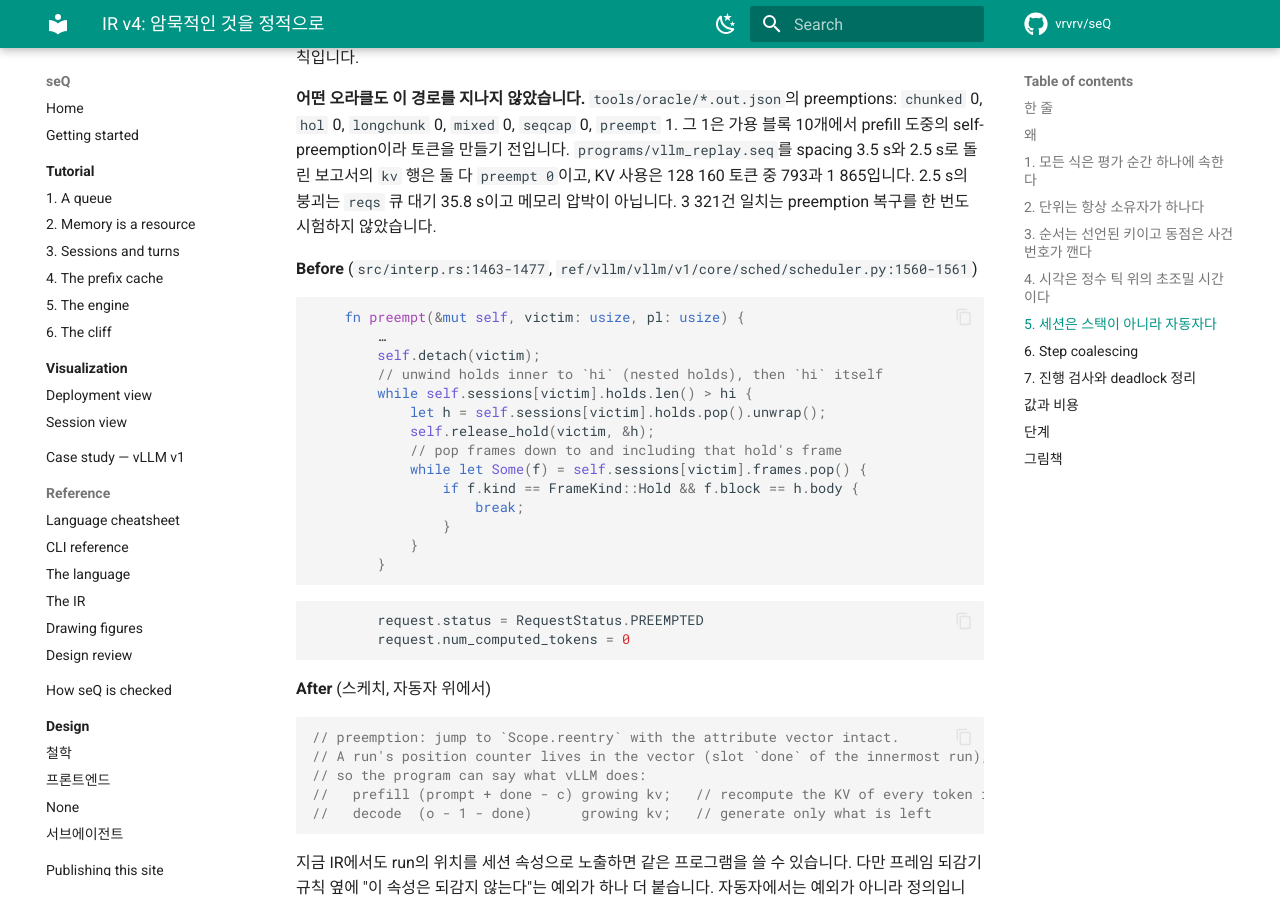
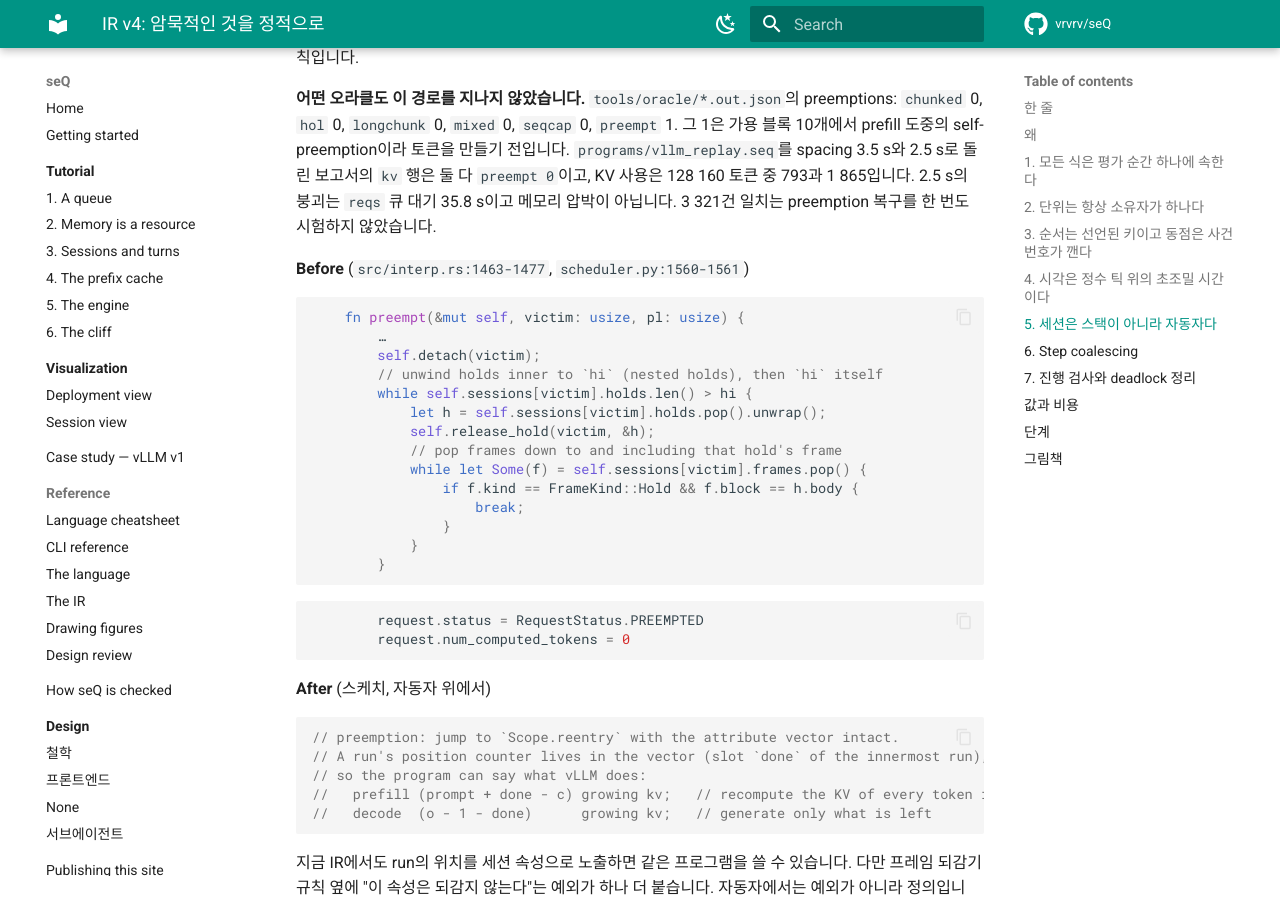
Before and after one commit to servingQ/serQ, an MkDocs documentation site: the page built from docs/design/ir-v4.md, in a window 1280 px wide and 900 px high, scrolled down 4871 px. Built offline with MkDocs 1.6.1 and Material for MkDocs 9.7.7, drawn with Linux system fonts in a browser that asks for light colours; comment, search, counter and statistics services are not loaded.

Commit message:
docs/design: cite scheduler.py by its bare name, and bless the new range
`scripts/check_citations.py` declares the path of every cited file once, so
a citation is written as `scheduler.py:1560-1561`, not as the path under
ref/vllm. The manifest gains the hash of the one new range.

Co-Authored-By: Claude Fable 5.1 <noreply@anthropic.com>

````diff
--- a/docs/design/ir-v4.md
+++ b/docs/design/ir-v4.md
@@ -169,7 +169,7 @@ pub struct Program { …, pub tick_ns: u64, pub horizon: u64, pub warmup: u64,
 
 **어떤 오라클도 이 경로를 지나지 않았습니다.** `tools/oracle/*.out.json`의 preemptions: `chunked` 0, `hol` 0, `longchunk` 0, `mixed` 0, `seqcap` 0, `preempt` 1. 그 1은 가용 블록 10개에서 prefill 도중의 self-preemption이라 토큰을 만들기 전입니다. `programs/vllm_replay.seq`를 spacing 3.5 s와 2.5 s로 돌린 보고서의 `kv` 행은 둘 다 `preempt 0`이고, KV 사용은 128 160 토큰 중 793과 1 865입니다. 2.5 s의 붕괴는 `reqs` 큐 대기 35.8 s이고 메모리 압박이 아닙니다. 3 321건 일치는 preemption 복구를 한 번도 시험하지 않았습니다.
 
-**Before** (`src/interp.rs:1463-1477`, `ref/vllm/vllm/v1/core/sched/scheduler.py:1560-1561`)
+**Before** (`src/interp.rs:1463-1477`, `scheduler.py:1560-1561`)
 
 ```rust
     fn preempt(&mut self, victim: usize, pl: usize) {
````
Also changed, not shown: 1 other file.
